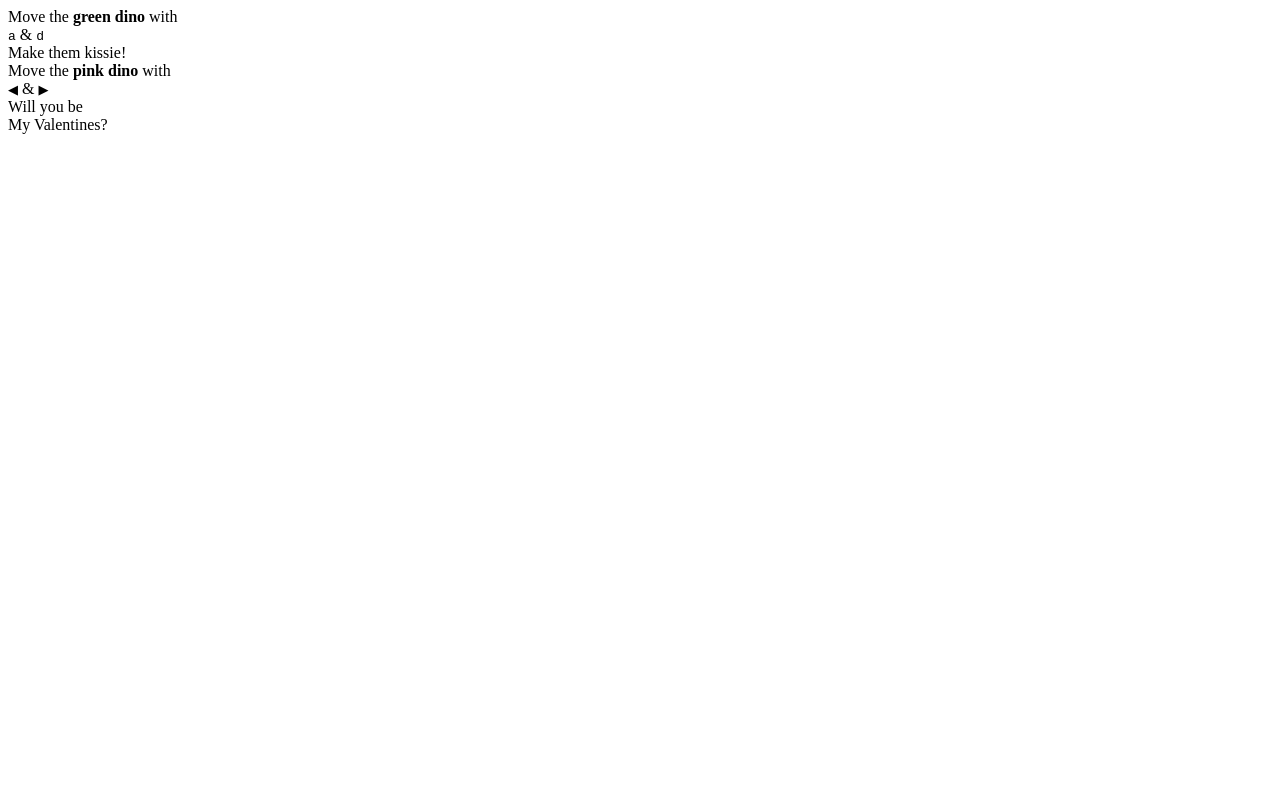
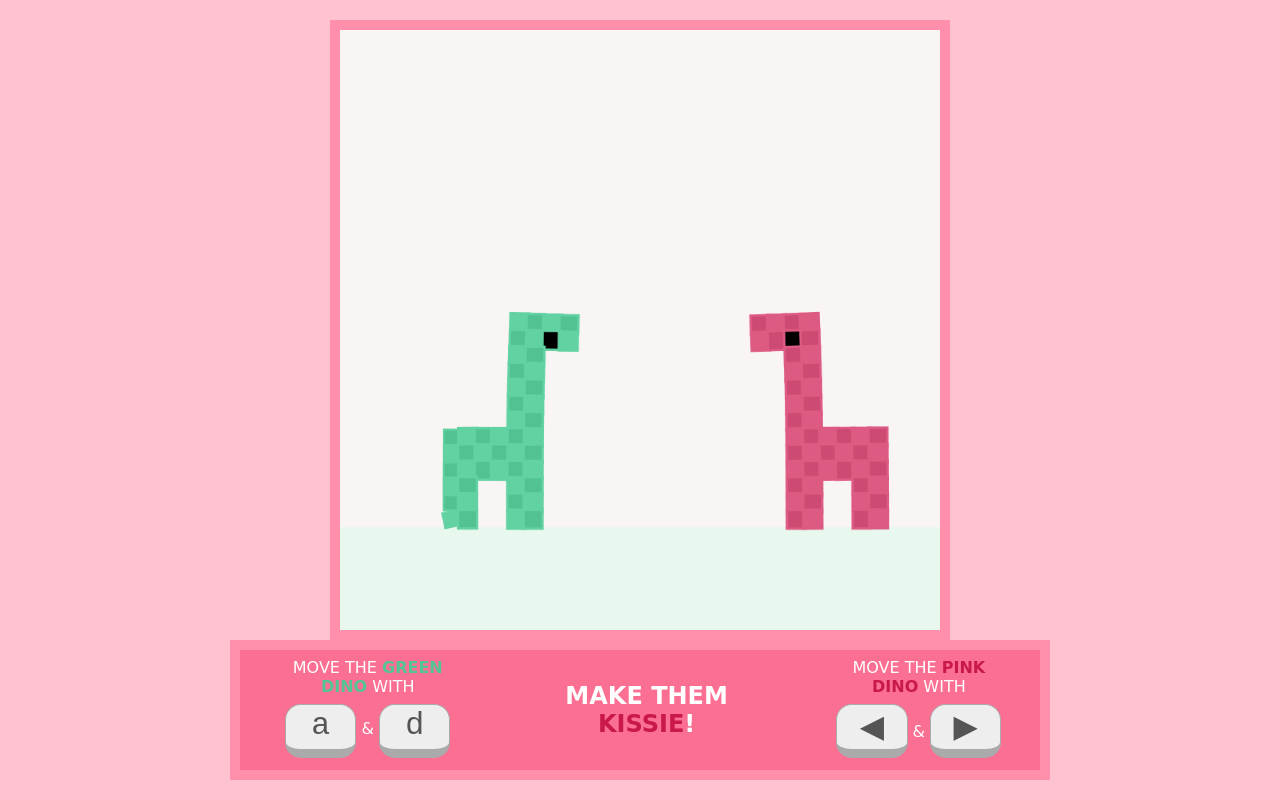
Before and after one commit to porjingxian/valentines-card, a plain HTML site: page index.html in a window 1280 px wide. Drawn offline with nearby package versions, Linux system fonts and the light colour scheme; the site is published under a folder, as on GitHub Pages, so addresses that start at the root find nothing; a web font is replaced by a local one.

Commit message:
Fix CSS and JS file paths

```diff
--- a/index.html
+++ b/index.html
@@ -4,7 +4,7 @@
   <meta charset="UTF-8">
   <meta name="viewport" content="width=device-width, initial-scale=1.0">
   <title>Will u be my Valentines</title>
-  <link rel="stylesheet" href="/src/style.css">
+  <link rel="stylesheet" href="src/style.css">
 
 </head>
 <body>
@@ -13,7 +13,7 @@
   <script src="https://cdnjs.cloudflare.com/ajax/libs/gsap/1.19.0/TweenMax.min.js" defer></script>
   <script src="https://cdnjs.cloudflare.com/ajax/libs/cash/1.3.4/cash.min.js" defer></script>
   <script src="https://codepen.io/shshaw/pen/epmrgO.js" defer></script>
-  <script src="/src/script.js"></script>
+  <script src="src/script.js"></script>
 
   <div class="controls">
     <div class="green">
```
